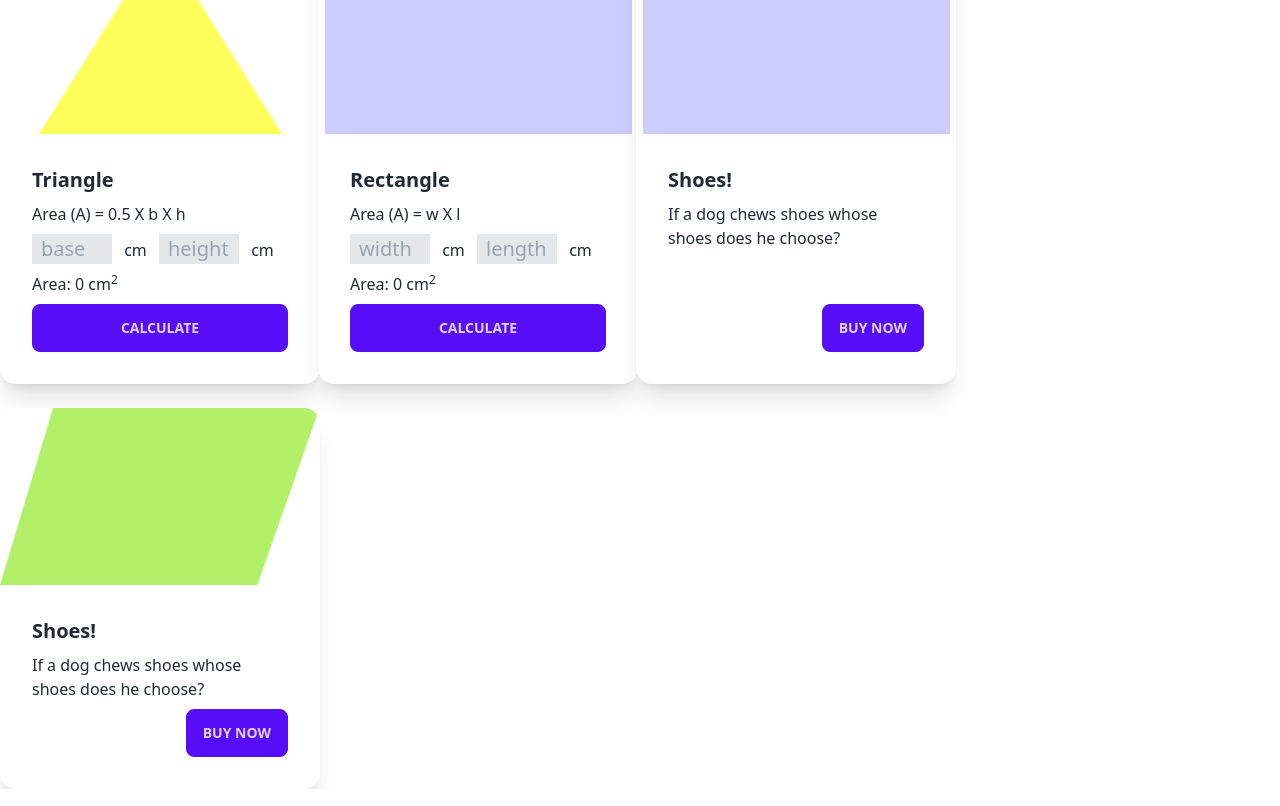
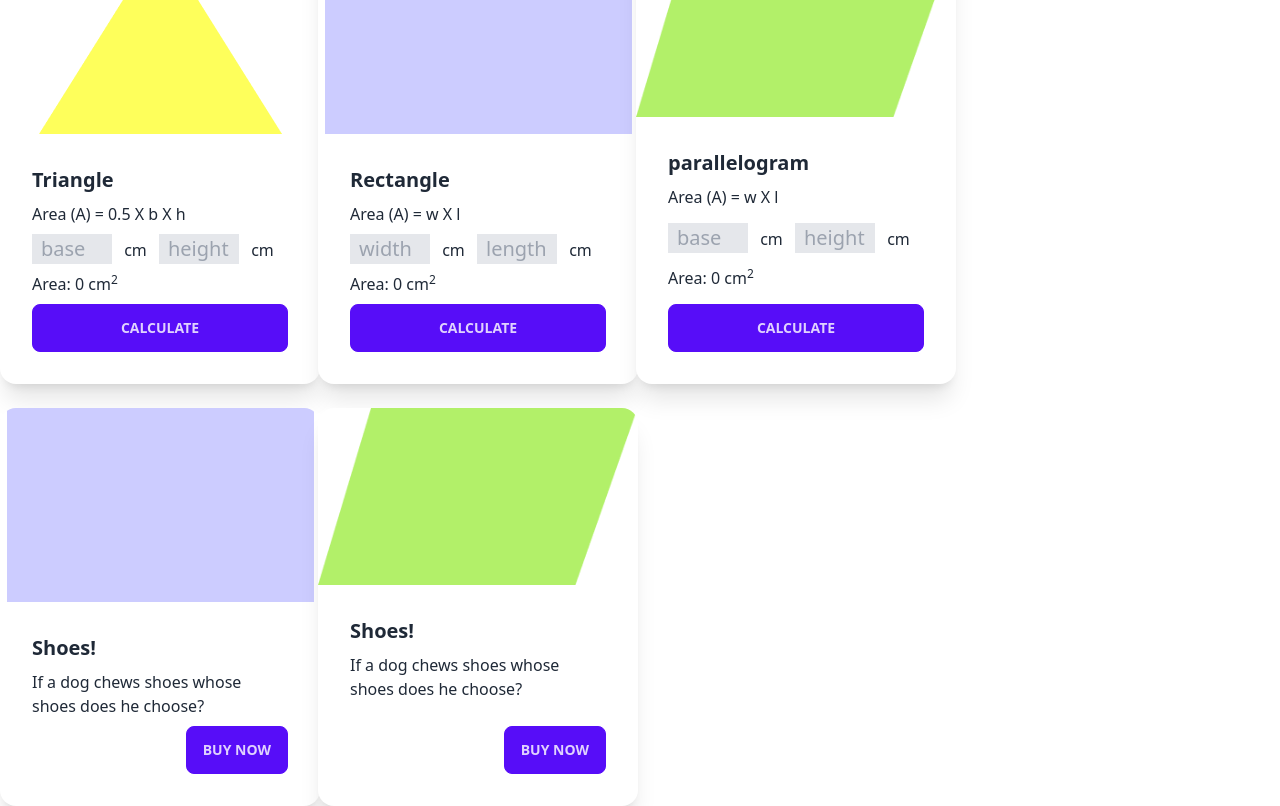
Before and after one commit to Towhid55/geometry-genius-resources, a plain HTML site: page index.html in a window 1280 px wide. Shown: the part 60-866 px from the top of the page. Drawn offline with nearby package versions, Linux system fonts and the light colour scheme.

Commit message:
finished calculation

```diff
--- a/index.html
+++ b/index.html
@@ -48,13 +48,33 @@
                       <p>
                         <input type="text" class="border bg-gray-200 text-xl w-20 px-2" placeholder="width" id="rectangle-width">
                         <span class="ml-2">cm</span>
-                        <!-- rectangle  height-->
+                        <!-- rectangle  length-->
                         <input type="text" class="border bg-gray-200 text-xl w-20 px-2 ml-2" placeholder="length" id="rectangle-length">
                         <span class="ml-2">cm</span>
                       </p>
                       <p>Area: <span id="rectangle-area">0</span> cm<sup>2</sup></p>
                       <div class="card-actions ">
                         <button onclick="calculateRectangleArea()" class="btn btn-primary w-full">Calculate</button>
+                      </div>
+                    </div>
+                  </div>
+
+                <!-- parallelogram Card -->
+                <div class="card w-80 bg-base-100 shadow-xl">
+                    <figure><img src="./images/parallelogram.png" alt="Shoes" /></figure>
+                    <div class="card-body">
+                      <h2 class="card-title">parallelogram</h2>
+                      <p>Area (A) = w X l</p>
+                      <p>
+                        <input type="text" class="border bg-gray-200 text-xl w-20 px-2" placeholder="base" id="parallelogram-base">
+                        <span class="ml-2">cm</span>
+                        <!-- parallelogram  height-->
+                        <input type="text" class="border bg-gray-200 text-xl w-20 px-2 ml-2" placeholder="height" id="parallelogram-height">
+                        <span class="ml-2">cm</span>
+                      </p>
+                      <p>Area: <span id="parallelogram-area">0</span> cm<sup>2</sup></p>
+                      <div class="card-actions ">
+                        <button onclick="calculateParallelogramArea()" class="btn btn-primary w-full">Calculate</button>
                       </div>
                     </div>
                   </div>
--- a/js/area-calculator.js
+++ b/js/area-calculator.js
@@ -42,3 +42,27 @@ function calculateRectangleArea(){
     const areaSpan = document.getElementById("rectangle-area");
     areaSpan.innerText = area;
 }
+
+
+// reusable function --> reduce duplicate code
+function calculateParallelogramArea(){
+    const base = getInputValue("parallelogram-base");
+    console.log(base);
+
+    const height = getInputValue("parallelogram-height");
+    console.log(height)
+
+    const area = base * height;
+    console.log(area);
+
+    const areaSpan = document.getElementById("parallelogram-area");
+    areaSpan.innerText = area;
+}
+
+// reusable get input value field in number
+function getInputValue(fieldId){
+    const inputField = document.getElementById(fieldId);
+    const inputValueText = inputField.value;
+    const value = parseFloat(inputValueText);
+    return value;
+}
```
